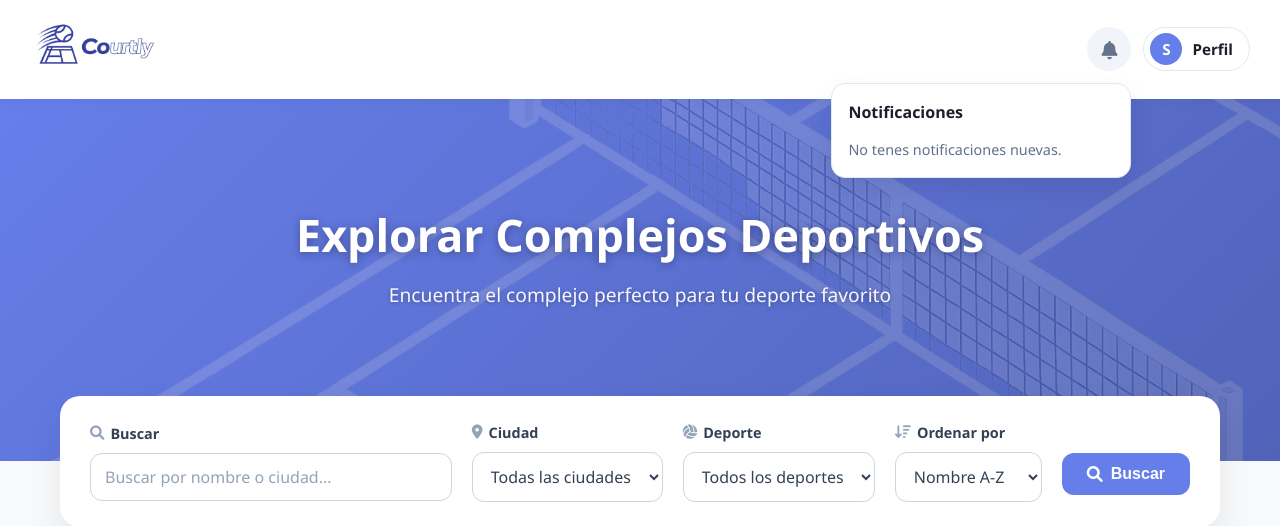
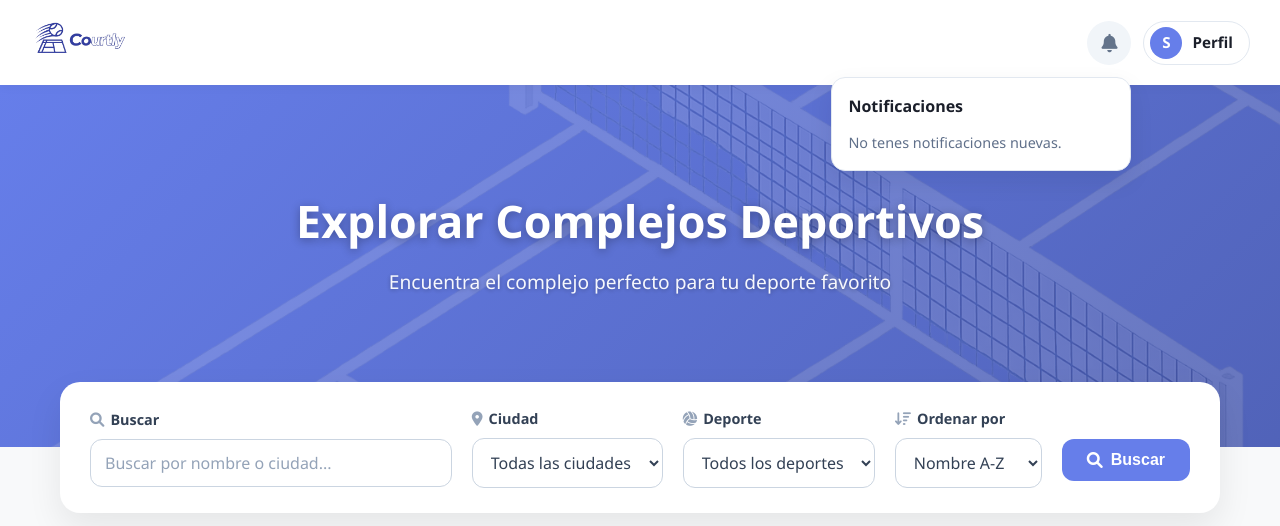
Before and after one commit to GianlucaDamico/ProyectoGS, a Django app: page /explorar_complejos/ in a window 1280 px wide, after a click that opens the changed part. Shown: the top 526 px of the page. Run offline with Django 4.2, Linux system fonts and the light colour scheme; the visitor is signed in with stand-in values (Sample User, id 1); data that the repository does not hold is empty; parts of the project's set-up code (start-up, migrations or seed data) failed here and were passed over.

Commit message:
ajustar estilos de imagen de logo, mejorar lógica de dropdowns y corregir botones en el menú de perfil

```diff
--- a/core/static/core/explorar.css
+++ b/core/static/core/explorar.css
@@ -51,7 +51,7 @@ body {
 }
 
 .logo-img {
-    height: 91px;
+    height: 70px;
     width: auto;
     object-fit: contain;
 }
@@ -63,6 +63,10 @@ body {
 }
 
 .notifications-menu, .profile-menu { position: relative; }
+
+/* Limpieza de flechas nativas */
+summary::-webkit-details-marker { display: none; }
+summary { list-style: none; outline: none; cursor: pointer; }
 
 .notifications-trigger {
     list-style: none;
@@ -135,9 +139,7 @@ body {
 
 .profile-label { color: var(--text); font-size: 0.95rem; font-weight: 600; }
 
-.notifications-trigger::-webkit-details-marker,
-.profile-trigger::-webkit-details-marker { display: none; }
-
+/* MODIFICACIÓN: Lógica de Dropdowns Smooth */
 .notifications-dropdown, .profile-dropdown {
     position: absolute;
     right: 0;
@@ -146,14 +148,46 @@ body {
     background: #fff;
     box-shadow: var(--shadow);
     z-index: 30;
+
+    /* Configuración para animación suave */
+    display: flex !important; /* Usamos flex para alinear los items verticalmente */
+    flex-direction: column;
+    opacity: 0;
+    visibility: hidden;
+    transform: translateY(10px);
+    transition: all 0.3s cubic-bezier(0.4, 0, 0.2, 1);
+    pointer-events: none;
+}
+
+/* Mostramos el menú si pasamos el ratón O si está abierto por click */
+.notifications-menu:hover .notifications-dropdown,
+.profile-menu:hover .profile-dropdown,
+details[open] .notifications-dropdown,
+details[open] .profile-dropdown {
+    opacity: 1;
+    visibility: visible;
+    transform: translateY(0);
+    pointer-events: auto;
+}
+
+/* Área de puente invisible para no perder el hover */
+.notifications-menu::after,
+.profile-menu::after {
+    content: "";
+    position: absolute;
+    top: 100%;
+    left: 0;
+    width: 100%;
+    height: 15px;
 }
 
 .notifications-dropdown { width: 300px; border-radius: 14px; padding: 16px; }
-.profile-dropdown { min-width: 180px; border-radius: 14px; padding: 8px; display: grid; gap: 4px; }
+.profile-dropdown { min-width: 180px; border-radius: 14px; padding: 8px; }
 
 .dropdown-title { margin: 0 0 12px; font-size: 1rem; font-weight: 700; color: var(--text); }
 .dropdown-empty { margin: 0; color: var(--muted); font-size: 0.9rem; }
 
+/* MODIFICACIÓN: Corrección de botones "Rotos" */
 .profile-item {
     width: 100%;
     border: 0;
@@ -167,10 +201,24 @@ body {
     cursor: pointer;
     text-decoration: none;
     transition: background 0.2s, color 0.2s;
+    display: block; /* Aseguramos que ocupen todo el ancho */
+    font-family: inherit;
 }
 
 .profile-item:hover { background: #f0f4ff; color: var(--primary); }
-.logout-item { color: #ef4444; }
+
+/* Arreglo para el formulario de logout */
+.profile-dropdown form {
+    margin: 0;
+    width: 100%;
+}
+
+.logout-item {
+    color: #ef4444;
+    border-top: 1px solid #f1f5f9;
+    margin-top: 4px;
+    padding-top: 12px;
+}
 .logout-item:hover { background: #fef2f2; color: #dc2626; }
 
 .notification-item { padding: 12px 0; border-bottom: 1px solid #f1f5f9; display: flex; justify-content: space-between; align-items: center; gap: 15px; }
@@ -186,18 +234,17 @@ body {
 
 /* ============ Page Header con Imagen BANNER1 ============ */
 .page-header {
-    background-image: url('../img/BANNER1.jpg'); /* Ojo: Si al final lo guardaste en minúscula, pon 'banner1.jpg' */
+    background-image: url('../img/BANNER1.jpg');
     background-repeat: no-repeat;
     background-position: center right;
     background-size: cover;
-    background-color: var(--primary); /* Fondo de respaldo */
+    background-color: var(--primary);
     position: relative;
     color: white;
     padding: 100px 20px 150px;
     text-align: center;
 }
 
-/* Creamos la capa oscura/azul con transparencia sobre la imagen */
 .page-header::before {
     content: "";
     position: absolute;
@@ -209,7 +256,6 @@ body {
     z-index: 1;
 }
 
-/* Levantamos el contenedor de los textos para que estén por encima de la capa oscura */
 .page-header .container {
     position: relative;
     z-index: 2;
```
